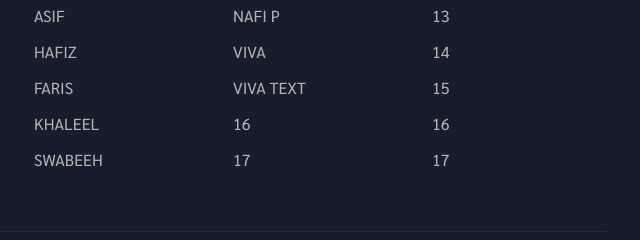
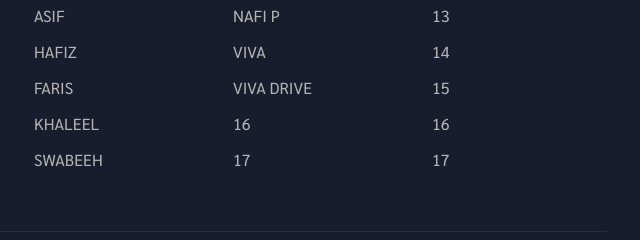
Before and after one commit to KV569/dqdhdc, a plain HTML site: page links.html in a window 1280 px wide. Shown: the part 447-687 px from the top of the page, 618-1258 px from the left. Drawn offline with Linux system fonts and the light colour scheme.

Commit message:
Update links.html

```diff
--- a/links.html
+++ b/links.html
@@ -167,7 +167,7 @@
                                         </li>
                                         <li><a href="docs/viva.pdf">VIVA</a>
                                         </li>
-                                        <li><a href="https://pdf.ac/41LQjT"> VIVA TEXT</a>
+                                        <li><a href="https://drive.google.com/file/d/1IT1jBgJJCiJp_noSOqa8-_rF3VzFxyP6/view?usp=sharing"> VIVA DRIVE</a>
                                         </li>
                                         <li><a href="#delivery">16</a>
                                         </li>
```
